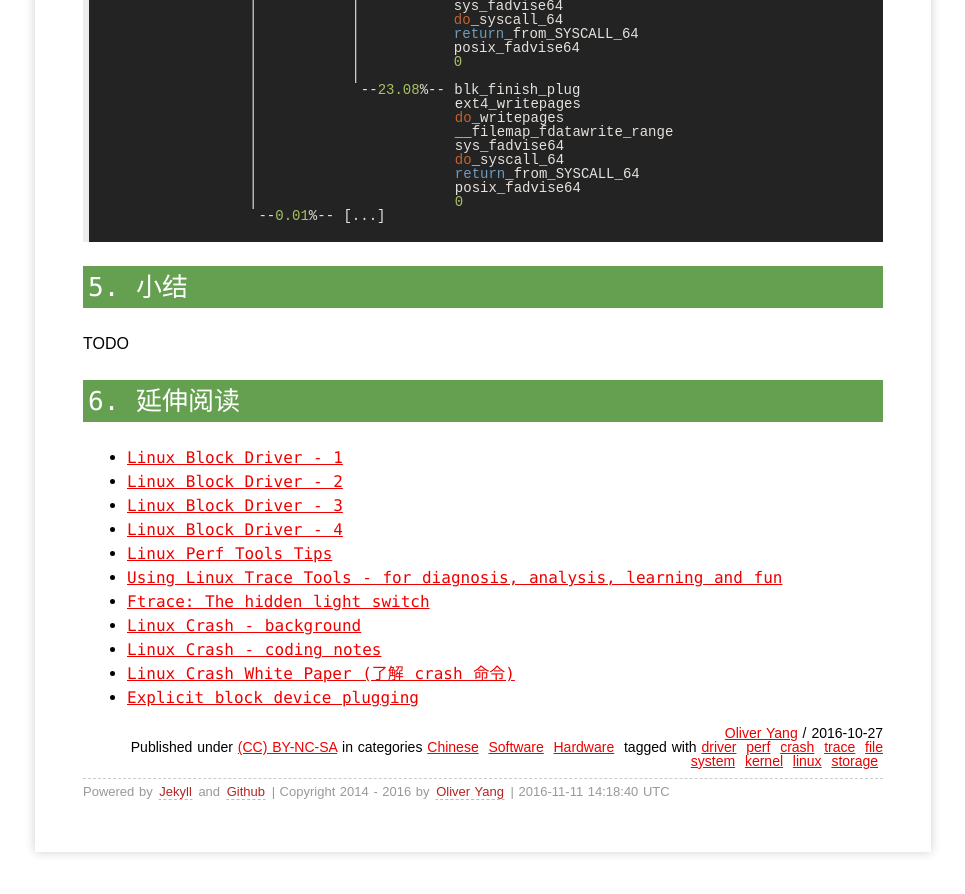
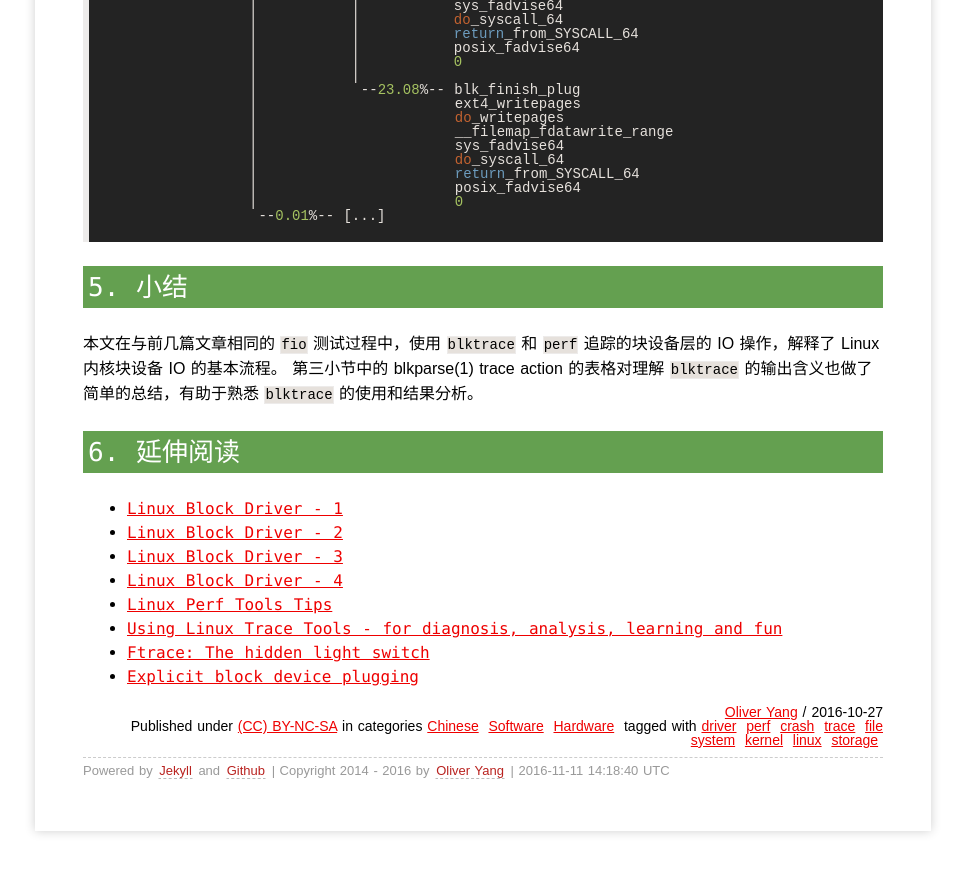
Before and after one commit to yangoliver/yangoliver.github.io, a Jekyll site: the page built from _posts/2016/2016-10-27-linux-block-driver-basic-5.md, in a window 1280 px wide and 900 px high, scrolled down 10275 px. Shown: the top 894 px of the window, without its empty margins (157-1122 px from the left). Built offline with Jekyll 4.4.1, drawn with Linux system fonts in a browser that asks for light colours; comment, search, counter and statistics services are not loaded.

Commit message:
a new blog: Linux Block Driver - 5

```diff
--- a/_posts/2016/2016-10-27-linux-block-driver-basic-5.md
+++ b/_posts/2016/2016-10-27-linux-block-driver-basic-5.md
@@ -467,7 +467,8 @@ C 操作对应的具体代码路径，请参考 [perf 命令对 block:block_rq_c
 
 ## 5. 小结
 
-TODO
+本文在与前几篇文章相同的 `fio` 测试过程中，使用 `blktrace` 和 `perf` 追踪的块设备层的 IO 操作，解释了 Linux 内核块设备 IO 的基本流程。
+第三小节中的 blkparse(1) trace action 的表格对理解 `blktrace` 的输出含义也做了简单的总结，有助于熟悉 `blktrace` 的使用和结果分析。
 
 ## 6. 延伸阅读
 
@@ -478,7 +479,4 @@ TODO
 * [Linux Perf Tools Tips](http://oliveryang.net/2016/07/linux-perf-tools-tips/)
 * [Using Linux Trace Tools - for diagnosis, analysis, learning and fun](https://github.com/yangoliver/mydoc/blob/master/share/linux_trace_tools.pdf)
 * [Ftrace: The hidden light switch](http://lwn.net/Articles/608497)
-* [Linux Crash - background](http://oliveryang.net/2015/06/linux-crash-background)
-* [Linux Crash - coding notes](http://oliveryang.net/2015/07/linux-crash-coding-notes/)
-* [Linux Crash White Paper (了解 crash 命令)](http://people.redhat.com/anderson/crash_whitepaper)
 * [Explicit block device plugging](https://lwn.net/Articles/438256)
```
